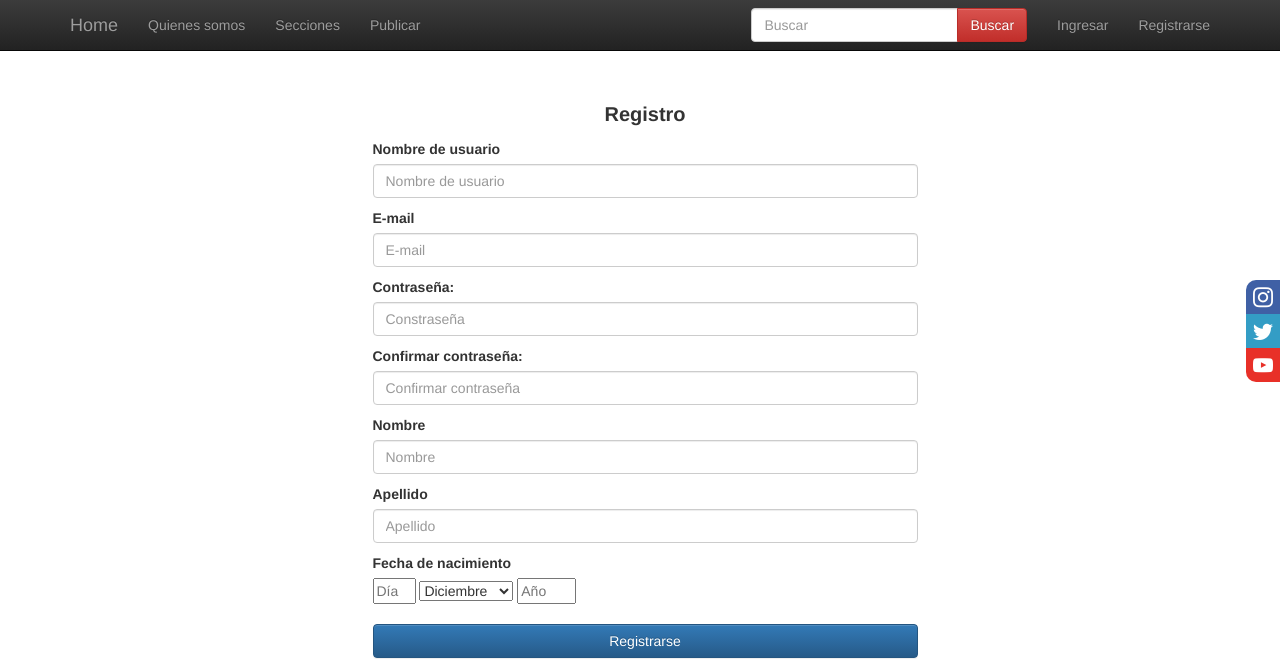
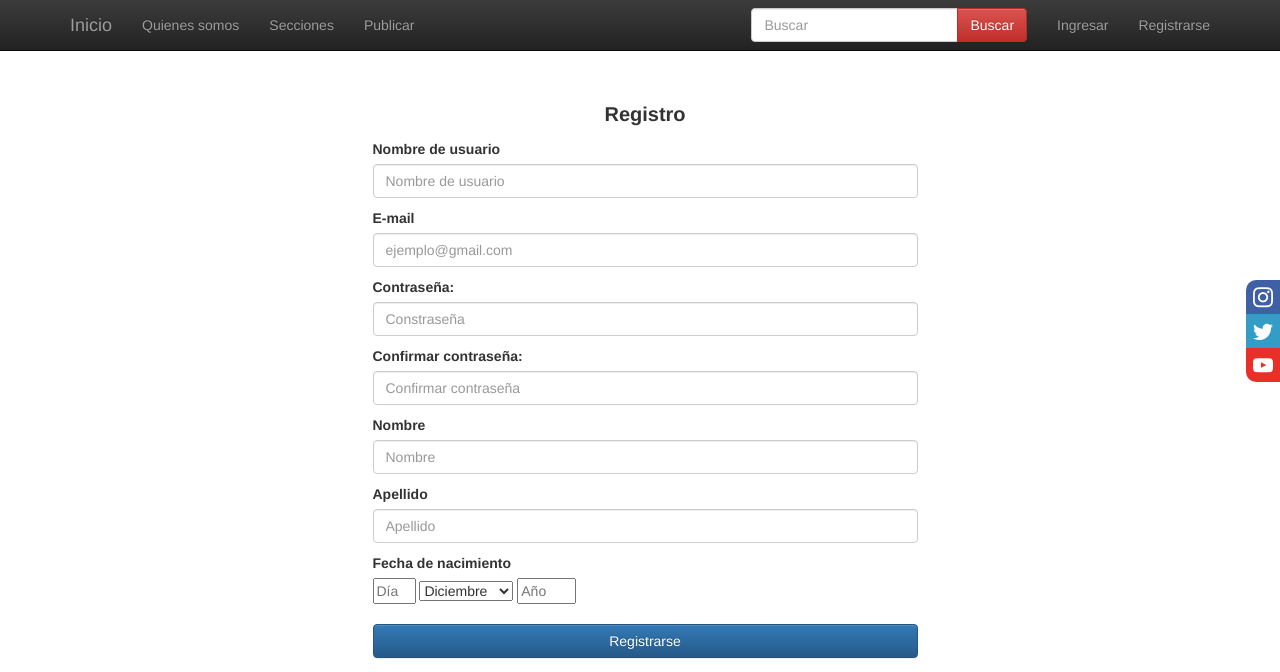
Before and after one commit to emilianososa93/IngenieriaWeb, a Django app: page /post/registro/ in a window 1280 px wide. Shown: the top 672 px of the page. Run offline with Django 3.2, Linux system fonts and the light colour scheme; parts of the project's set-up code (start-up, migrations or seed data) failed here and were passed over; some libraries are stand-ins or nearby versions; some web fonts are replaced.

Commit message:
ultimas modificaciones

```diff
--- a/blog/templates/blog/base.html
+++ b/blog/templates/blog/base.html
@@ -20,7 +20,7 @@
     <nav class="navbar navbar-inverse navbar-fixed-top" role="navigation">
         <div class="container">
             <div class="navbar-header">
-                <a class="navbar-brand page-scroll" href="/post/portada/">Home</a>
+                <a class="navbar-brand page-scroll" href="/post/portada/">Inicio</a>
             </div>
             <div class="collapse navbar-collapse" >
                 <ul class="nav navbar-nav">
--- a/blog/templates/blog/post_registro.html
+++ b/blog/templates/blog/post_registro.html
@@ -38,7 +38,7 @@ Login
 				</div>
 				<div style="margin-bottom: -90px" class="form-group">
 					<label for="username">E-mail</label>
-					<input class="form-control" type="text" name="email" placeholder="E-mail">
+					<input class="form-control" type="text" name="email" placeholder="ejemplo@gmail.com">
 				</div>
 				<div style="margin-bottom: -90px" class="form-group">
 					<label for="username">Contraseña:</label>
--- a/blog/urls.py
+++ b/blog/urls.py
@@ -1,8 +1,9 @@
 from django.conf.urls import  url,include
-from . import views
 from django.contrib import admin
 from django.contrib.auth.views import login,logout_then_login
 from django.contrib.auth.decorators import login_required
+
+from . import views
 
 urlpatterns = [
 		url(r'^$', views.post_portada, name='post_portada'),
--- a/blog/views.py
+++ b/blog/views.py
@@ -1,4 +1,3 @@
-from django.shortcuts import render
 from django.utils import timezone
 from .models import Post
 from django.shortcuts import render , redirect, render_to_response, get_object_or_404
@@ -7,7 +6,6 @@ from django.contrib.auth.decorators import login_required
 from django.contrib.auth import logout, login, authenticate, get_user_model
 from django.views import generic
 from django.views.generic import View
-from django.http import HttpResponseRedirect
 from django.contrib.auth.models import User
 from django.contrib import messages
 from django.http import HttpResponseRedirect, HttpResponse
```
Also changed, not shown: 2 other files.
